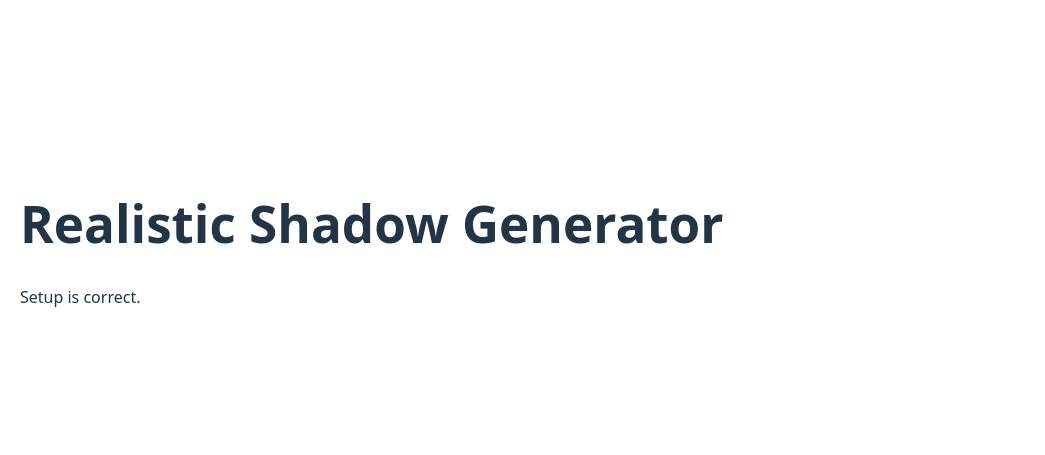
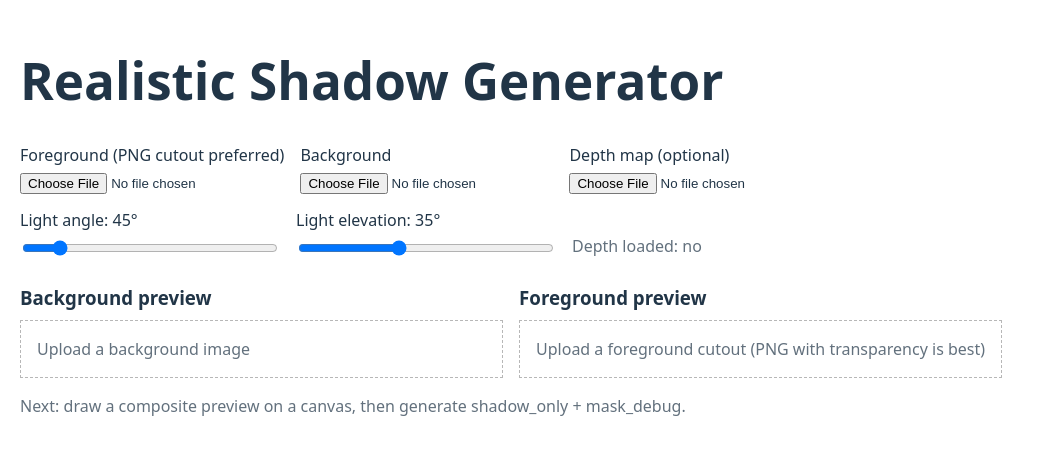
Before and after one commit to judelahage/realistic-shadow-generator-ts, a React (Vite) app: page / in a window 1280 px wide. Shown: the part 157-612 px from the top of the page, without its empty margins (0-1045 px from the left). Built offline with nearby package versions, Linux system fonts and the light colour scheme.

Commit message:
created skeleton, capability for uploading images for input

```diff
--- a/src/App.tsx
+++ b/src/App.tsx
@@ -1,8 +1,154 @@
+import { useState } from "react";
+
+type Light = { angle: number; elev: number };
+
+function readFileAsDataURL(file: File): Promise<string> {
+  return new Promise((resolve, reject) => {
+    const reader = new FileReader();
+    reader.onload = () => resolve(String(reader.result));
+    reader.onerror = () => reject(reader.error);
+    reader.readAsDataURL(file);
+  });
+}
+
 export default function App() {
+  const [fgSrc, setFgSrc] = useState<string | null>(null);
+  const [bgSrc, setBgSrc] = useState<string | null>(null);
+  const [depthSrc, setDepthSrc] = useState<string | null>(null); // optional, not used yet
+
+  const [light, setLight] = useState<Light>({ angle: 45, elev: 35 });
+
+  async function onPickFg(file: File | null) {
+    if (!file) {
+      setFgSrc(null);
+      return;
+    }
+    setFgSrc(await readFileAsDataURL(file));
+  }
+
+  async function onPickBg(file: File | null) {
+    if (!file) {
+      setBgSrc(null);
+      return;
+    }
+    setBgSrc(await readFileAsDataURL(file));
+  }
+
+  async function onPickDepth(file: File | null) {
+    if (!file) {
+      setDepthSrc(null);
+      return;
+    }
+    setDepthSrc(await readFileAsDataURL(file));
+  }
+
   return (
-    <div style={{ padding: 20 }}>
-      <h1>Realistic Shadow Generator</h1>
-      <p>Setup is correct.</p>
+    <div style={{ padding: 20, fontFamily: "system-ui, sans-serif" }}>
+      <h1 style={{ marginTop: 0 }}>Realistic Shadow Generator</h1>
+
+      {/* Upload controls */}
+      <div style={{ display: "flex", gap: 16, flexWrap: "wrap", alignItems: "end" }}>
+        <label style={{ display: "grid", gap: 6 }}>
+          Foreground (PNG cutout preferred)
+          <input
+            type="file"
+            accept="image/*"
+            onChange={(e) => onPickFg(e.target.files?.[0] ?? null)}
+          />
+        </label>
+
+        <label style={{ display: "grid", gap: 6 }}>
+          Background
+          <input
+            type="file"
+            accept="image/*"
+            onChange={(e) => onPickBg(e.target.files?.[0] ?? null)}
+          />
+        </label>
+
+        <label style={{ display: "grid", gap: 6 }}>
+          Depth map (optional)
+          <input
+            type="file"
+            accept="image/*"
+            onChange={(e) => onPickDepth(e.target.files?.[0] ?? null)}
+          />
+        </label>
+      </div>
+
+      {/* Light controls (stored only for now) */}
+      <div style={{ marginTop: 14, display: "flex", gap: 16, flexWrap: "wrap" }}>
+        <label style={{ display: "grid", gap: 6, minWidth: 260 }}>
+          Light angle: {light.angle}°
+          <input
+            type="range"
+            min={0}
+            max={360}
+            value={light.angle}
+            onChange={(e) => setLight((s) => ({ ...s, angle: Number(e.target.value) }))}
+          />
+        </label>
+
+        <label style={{ display: "grid", gap: 6, minWidth: 260 }}>
+          Light elevation: {light.elev}°
+          <input
+            type="range"
+            min={0}
+            max={90}
+            value={light.elev}
+            onChange={(e) => setLight((s) => ({ ...s, elev: Number(e.target.value) }))}
+          />
+        </label>
+
+        <div style={{ alignSelf: "end", opacity: 0.7 }}>
+          Depth loaded: {depthSrc ? "yes" : "no"}
+        </div>
+      </div>
+
+      {/* Previews */}
+      <div
+        style={{
+          marginTop: 18,
+          display: "grid",
+          gridTemplateColumns: "1fr 1fr",
+          gap: 16,
+          alignItems: "start",
+        }}
+      >
+        <div>
+          <h3 style={{ margin: "8px 0" }}>Background preview</h3>
+          {bgSrc ? (
+            <img
+              src={bgSrc}
+              alt="Background preview"
+              style={{ width: "100%", border: "1px solid #ccc", display: "block" }}
+            />
+          ) : (
+            <div style={{ border: "1px dashed #999", padding: 16, opacity: 0.7 }}>
+              Upload a background image
+            </div>
+          )}
+        </div>
+
+        <div>
+          <h3 style={{ margin: "8px 0" }}>Foreground preview</h3>
+          {fgSrc ? (
+            <img
+              src={fgSrc}
+              alt="Foreground preview"
+              style={{ width: "100%", border: "1px solid #ccc", display: "block" }}
+            />
+          ) : (
+            <div style={{ border: "1px dashed #999", padding: 16, opacity: 0.7 }}>
+              Upload a foreground cutout (PNG with transparency is best)
+            </div>
+          )}
+        </div>
+      </div>
+
+      <p style={{ marginTop: 16, opacity: 0.7 }}>
+        Next: draw a composite preview on a canvas, then generate shadow_only + mask_debug.
+      </p>
     </div>
   );
 }
```
